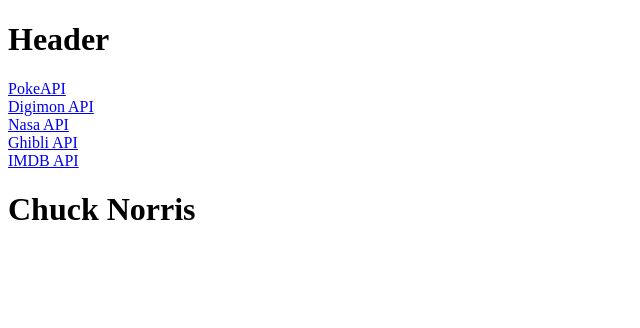
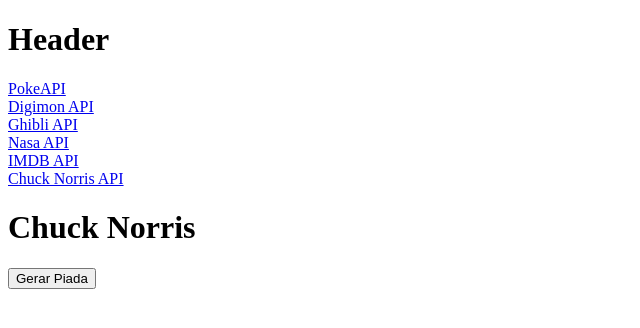
Before and after one commit to marcosnaofazisso/memories-of-requests, a React (Create React App) app in the folder requests/: page /chucknorris in a window 1280 px wide. Shown: the top 328 px of the page, without its empty margins (0-640 px from the left). Built offline with nearby package versions, Linux system fonts and the light colour scheme.

Commit message:
finishing chuck norris api

```diff
--- a/requests/src/AppRoutes.jsx
+++ b/requests/src/AppRoutes.jsx
@@ -6,6 +6,7 @@
 import Home from './components/Home';
 import Digimon from './components/Digimon';
 import ChuckNorris from './components/ChuckNorris';
+import Imdb from './components/Imdb';
 
 function AppRoutes() {
     return (
@@ -16,6 +17,7 @@
                 <Route path="/digimon" element={<Digimon />} />
                 <Route path="/ghibli" element={<Ghibli />} />
                 <Route path="/nasa" element={<Nasa />} />
+                <Route path="/imdb" element={<Imdb />} />
                 <Route path="/chucknorris" element={<ChuckNorris />} />
             </Routes>
         </>
--- a/requests/src/Header.jsx
+++ b/requests/src/Header.jsx
@@ -9,11 +9,13 @@
             <br />
             <NavLink to="digimon">Digimon API</NavLink>
             <br />
+            <NavLink to="ghibli">Ghibli API</NavLink>
+            <br />
             <NavLink to="nasa">Nasa API</NavLink>
             <br />
-            <NavLink to="ghibli">Ghibli API</NavLink>
+            <NavLink to="imdb">IMDB API</NavLink>
             <br />
-            <NavLink to="imdb">IMDB API</NavLink>
+            <NavLink to="chucknorris">Chuck Norris API</NavLink>
             <br />
         </>
     )
--- a/requests/src/components/ChuckNorris.jsx
+++ b/requests/src/components/ChuckNorris.jsx
@@ -1,9 +1,30 @@
-import React from 'react'
+import React, { useState } from 'react'
+import axios from 'axios'
+
 
 function ChuckNorris() {
+
+    const url = "https://api.chucknorris.io/jokes/random"
+
+    const [jokes, setJokes] = useState();
+
+    function getData() {
+        axios.get(url)
+            .then(response => {
+                console.log(response)
+                setJokes(response.data)
+            })
+            .catch(error => console.log("Error" + error))
+
+    }
+
     return (
         <>
             <h1>Chuck Norris</h1>
+            <h3>{jokes && (jokes.value)}</h3>
+            <button onClick={() => getData()}>Gerar Piada</button>
+            {/* {<h1>JSON: </h1> && JSON.stringify(jokes)} */}
+
         </>
     )
 }
--- /dev/null
+++ b/requests/src/components/Imdb.jsx
@@ -0,0 +1,12 @@
+import React, { useState } from 'react'
+import axios from 'axios'
+
+function Imdb() {
+    return (
+        <>
+            <h1>Imdb</h1>
+        </>
+    )
+}
+
+export default Imdb
```
